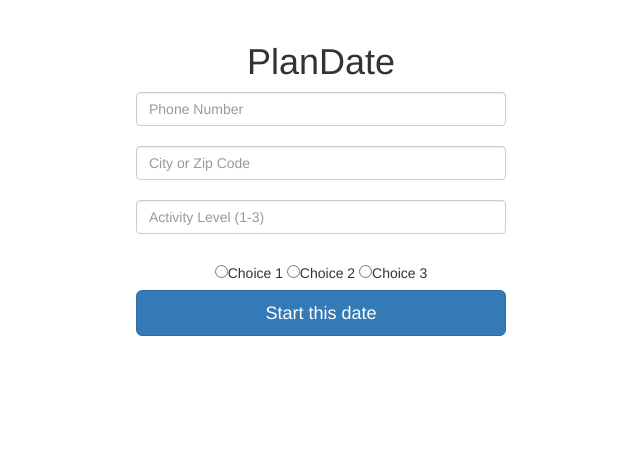
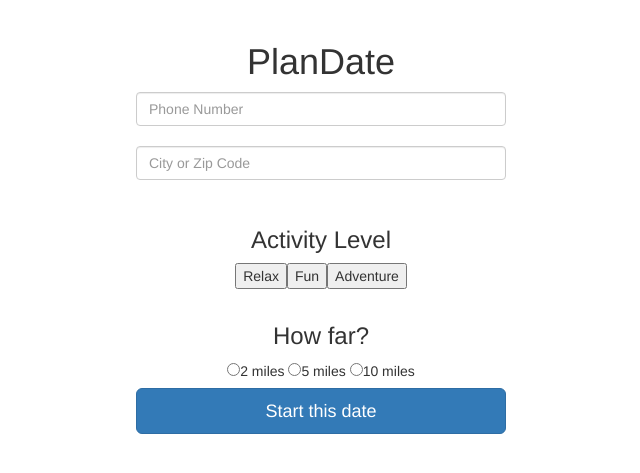
Before and after one commit to shafiry/plandate, a Flask app: page / in a window 1280 px wide. Shown: the part 170-643 px from the top of the page, without its empty margins (319-959 px from the left). Run offline with Flask 2, Linux system fonts and the light colour scheme; some libraries are stand-ins or nearby versions.

Commit message:
UI enchancements

```diff
--- a/templates/index.html
+++ b/templates/index.html
@@ -22,12 +22,17 @@
         <h1 class="form-signin-heading">PlanDate</h1>
 	<input class="form-control" type=text placeholder="Phone Number" name=phone_id><br>
  	<input class="form-control" type=text placeholder="City or Zip Code" name=address><br>
-  	<!--<input class="form-control" type=text placeholder="Range (meters)" name=distance><br>-->
-  	<input class="form-control" type=text placeholder="Activity Level (1-3)" name=activity><br>
+	<div id="activity" class="btn group btn-group-justified">
+		<h3>Activity Level</h3>
+    		<button type="radio" id="ac1" name="activity" value="1">Relax</button>
+    		<button type="radio" id="ac2" name="activity" value="2">Fun</button>
+    		<button type="radio" id="ac3" name="activity" value="3">Adventure</button>
+  	</div>
 	<div id="distance" class="btn group btn-group-justified">
-    		<input type="radio" id="radio1" name="distance" value="3200">Choice 1</input>
-    		<input type="radio" id="radio2" name="distance" value="8000">Choice 2</input>
-    		<input type="radio" id="radio3" name="distance" value="16000">Choice 3</input>
+		<h3>How far?</h3>
+    		<input type="radio" id="di1" name="distance" value="3200">2 miles</input>
+    		<input type="radio" id="di2" name="distance" value="8000">5 miles</input>
+    		<input type="radio" id="di3" name="distance" value="16000">10 miles</input>
   	</div>
   	<span id=result></span>
 	<a class="btn btn-lg btn-primary btn-block" href=# id=sub_plandate>Start this date</a>
```
